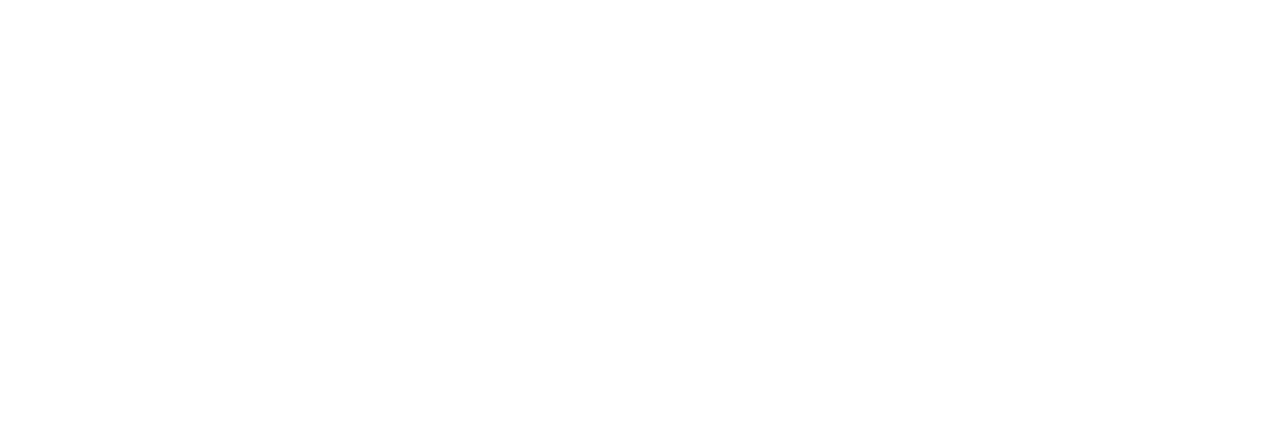
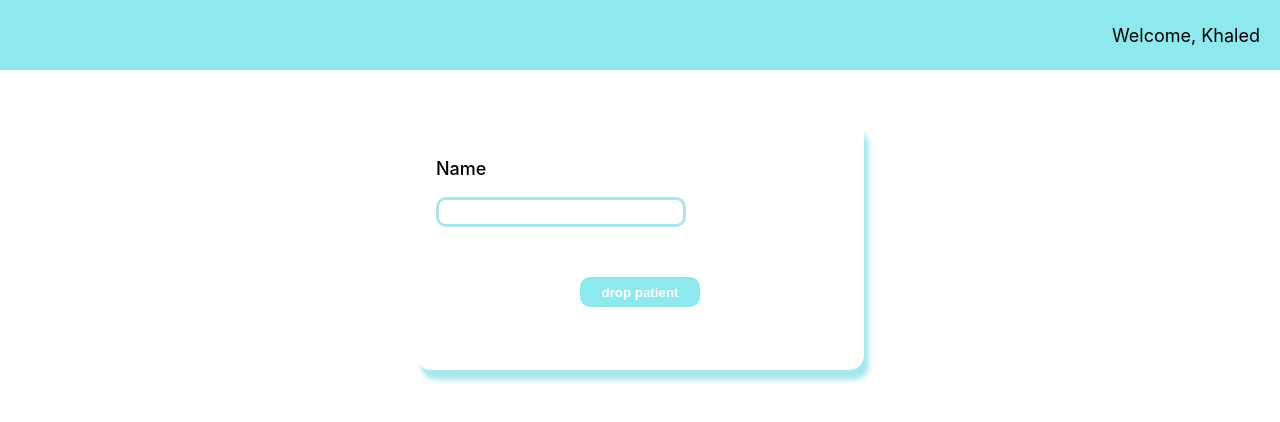
Before and after one commit to shifaa-khalil/medical-care, a React (Create React App) app in the folder frontend/: page /login in a window 1280 px wide. Before the commit this address had no page. Shown: the top 422 px of the page. Built offline with nearby package versions, Linux system fonts and the light colour scheme.

Commit message:
created the input design in the login page

```diff
--- a/frontend/src/App.js
+++ b/frontend/src/App.js
@@ -2,6 +2,7 @@
 import { BrowserRouter as Router, Routes, Route } from "react-router-dom";
 import Home from "./pages/home";
 import Patient from "./pages/patient";
+import Login from "./pages/login";
 
 function App() {
   return (
@@ -9,6 +10,7 @@
       <Routes>
         <Route path="/" element={<Home />} />
         <Route path="/patient" element={<Patient />} />
+        <Route path="/login" element={<Login />} />
       </Routes>
     </Router>
   );
--- /dev/null
+++ b/frontend/src/components/input.module.css
@@ -0,0 +1,10 @@
+.card {
+  display: flex;
+  flex-direction: column;
+}
+.input {
+  width: 250px;
+  height: 30px;
+  border-radius: 10px;
+  border: 3px solid var(--fadedBlue);
+}
--- /dev/null
+++ b/frontend/src/components/inputCard.jsx
@@ -0,0 +1,20 @@
+import { useNavigate } from "react-router-dom";
+import styles from "./input.module.css";
+
+const InputCard = (props) => {
+  const navigate = useNavigate();
+
+  return (
+    <div className={styles.card}>
+      <p className={`normal medium`}>{props.label} </p>
+      <input
+        className={styles.input}
+        type={props.type}
+        value={props.value}
+        onChange={props.onChange}
+      />
+    </div>
+  );
+};
+
+export default InputCard;
--- /dev/null
+++ b/frontend/src/pages/login.jsx
@@ -0,0 +1,34 @@
+import styles from "./login.module.css";
+import NavBar from "../components/navBar";
+import MyButton from "../components/button";
+import InputCard from "../components/inputCard";
+import { useState } from "react";
+import { useNavigate } from "react-router-dom";
+import "../App.css";
+
+const Login = () => {
+  const [medicationsIsVisible, setMedicationsIsVisible] = useState(false);
+  const navigate = useNavigate();
+  const [name, setName] = useState("");
+
+  return (
+    <div className={styles.container}>
+      <NavBar />
+      <div className={styles.body}>
+        <div className={styles.form}>
+          <InputCard
+            label="Name"
+            type="text"
+            value={name}
+            onChange={(e) => setName(e.target.value)}
+          />
+          <div className="btn-row">
+            <MyButton text="drop patient" style="blueButton" />
+          </div>
+        </div>
+      </div>
+    </div>
+  );
+};
+
+export default Login;
--- /dev/null
+++ b/frontend/src/pages/login.module.css
@@ -0,0 +1,14 @@
+.body {
+  display: flex;
+  justify-content: center;
+}
+.form {
+  height: 250px;
+  display: flex;
+  flex-direction: column;
+  box-shadow: 5px 10px 5px var(--fadedBlue);
+  width: 35%;
+  padding: 20px;
+  margin-bottom: 70px;
+  border-radius: 15px;
+}
```
